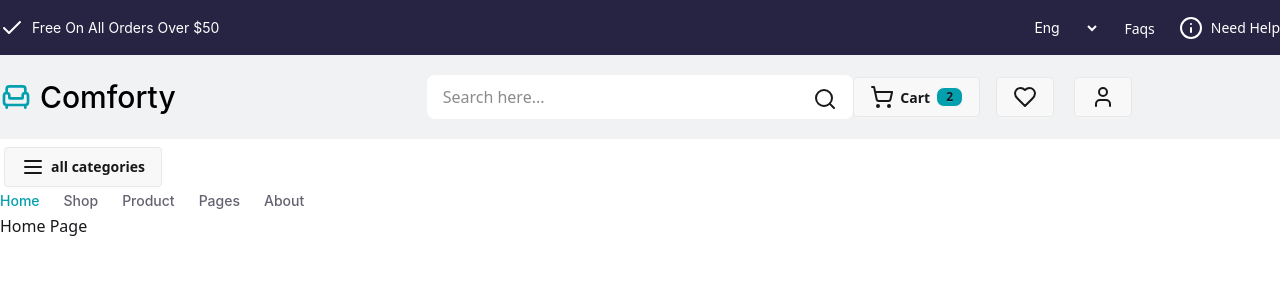
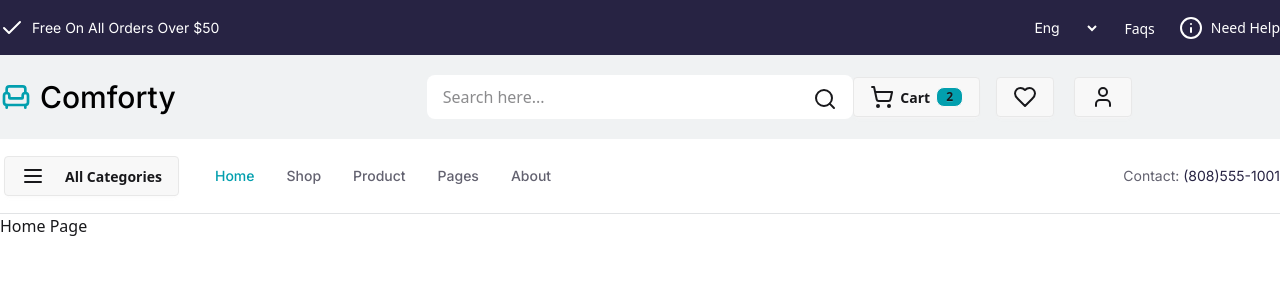
Before and after one commit to bdancost/ecommerce_app, a React (Vite) app: page / in a window 1280 px wide. Shown: the top 300 px of the page. Built offline with nearby package versions, Linux system fonts and the light colour scheme.

Commit message:
Ajustando a Navbar da página

```diff
--- a/src/Components/Navbar/Navbar.jsx
+++ b/src/Components/Navbar/Navbar.jsx
@@ -94,14 +94,10 @@ const Navbar = () => {
                 className="dropdown-content menu bg-base-100 rounded-box z-1 w-52 p-2 shadow-sm"
               >
                 <li>
-                  <a>
-                    <Link>Account</Link>
-                  </a>
+                  <Link>Account</Link>
                 </li>
                 <li>
-                  <a>
-                    <Link>Logout</Link>
-                  </a>
+                  <Link>Logout</Link>
                 </li>
               </ul>
             </div>
@@ -110,27 +106,30 @@ const Navbar = () => {
       </div>
 
       {/* navbar bottom */}
-      <div className="navbar_bottom flex items-center justify-center w-full h-[75px] bg-white">
+      <div className="navbar_bottom flex items-center justify-center w-full h-[75px] bg-white border-b-[1px] border-[#e1e3e5]">
         <div className="lg:container flex items-center justify-between">
-          <div className="navbar_bottom_right">
+          <div className="navbar_bottom_left flex items-center gap-8">
             <div className="dropdown dropdown-start">
-              <div tabIndex={0} role="button" className="btn m-1">
+              <div
+                tabIndex={0}
+                role="button"
+                className="btn m-1 flex items-center gap-5 capitalize"
+              >
                 <Menu /> all categories
               </div>
               <ul
                 tabIndex={0}
                 className="dropdown-content menu p-2 shadow-sm bg-base-100 rounded-box z-1 w-52"
               >
-                <li>
-                  <a>Item 1</a>
-                </li>
-                <li>
-                  <a>Item 2</a>
-                </li>
+                <li>Chair</li>
+                <li>Pant</li>
+                <li>Shirt</li>
+                <li>T-Shirt</li>
+                <li>T-Shirt</li>
               </ul>
             </div>
 
-            <nav className="flex items-center gap-6">
+            <nav className="flex items-center gap-8">
               <NavLink
                 to="/"
                 className="text-sm text-[#029fae] font-inter font-medium capitalize"
@@ -151,6 +150,12 @@ const Navbar = () => {
               </NavLink>
             </nav>
           </div>
+
+          <div className="navbar_bottom_right">
+            <p className="text-sm text-[#636270] font-inter font-normal capitalize">
+              contact: <span className="text-[#272343]">(808)555-1001</span>
+            </p>
+          </div>
         </div>
       </div>
     </div>
--- a/src/index.css
+++ b/src/index.css
@@ -1,10 +1,9 @@
+/* google font inter*/
+@import url("https://fonts.googleapis.com/css2?family=Inter:ital,opsz,wght@0,14..32,100..900;1,14..32,100..900&display=swap");
 /* tailwind css */
 @import "tailwindcss";
 @plugin "daisyui";
 
-/* google font inter*/
-@import url("https://fonts.googleapis.com/css2?family=Inter:ital,opsz,wght@0,14..32,100..900;1,14..32,100..900&display=swap");
-
 @theme {
   --font-inter: "Inter", sans-serif;
 }
```
